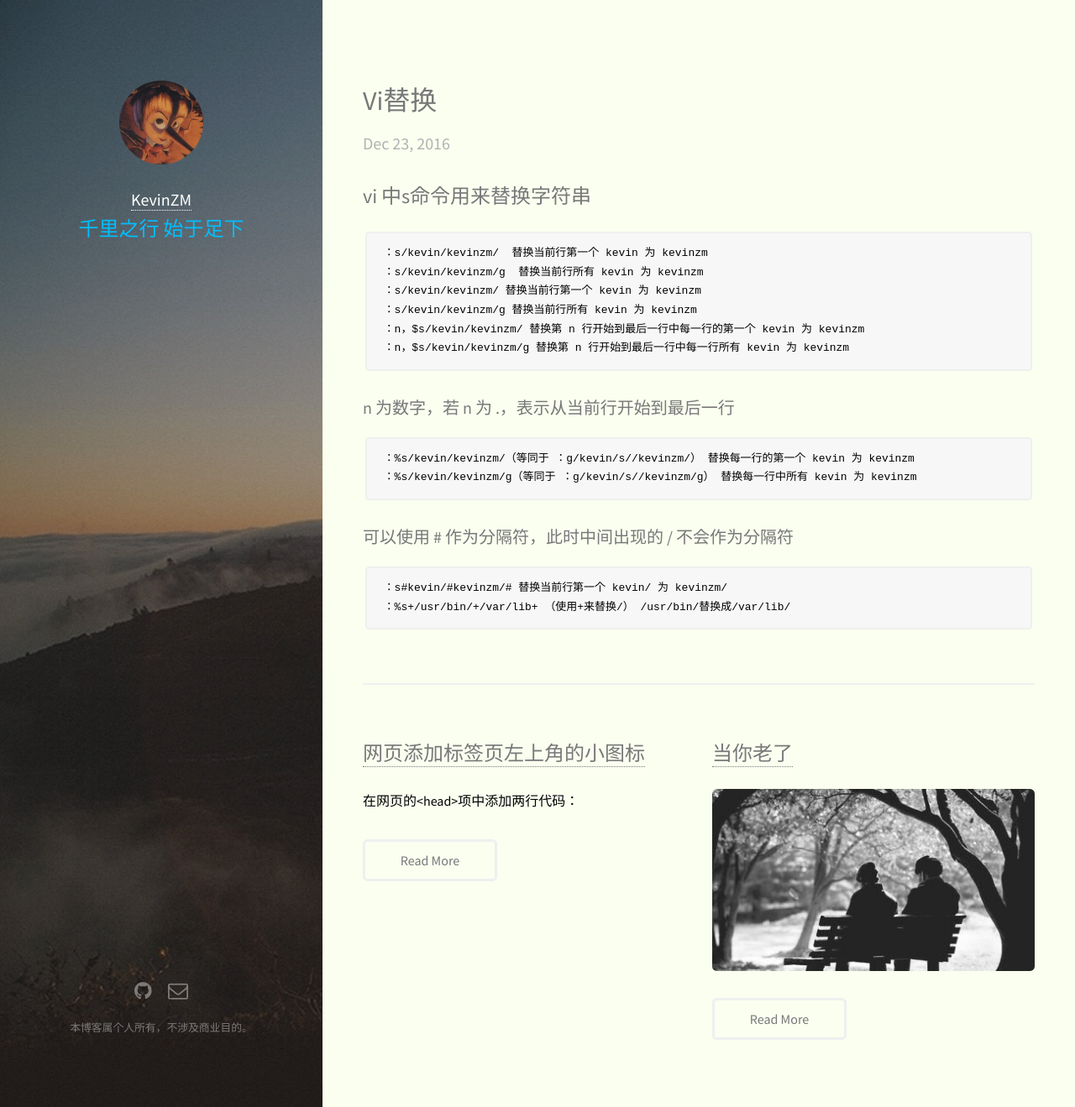
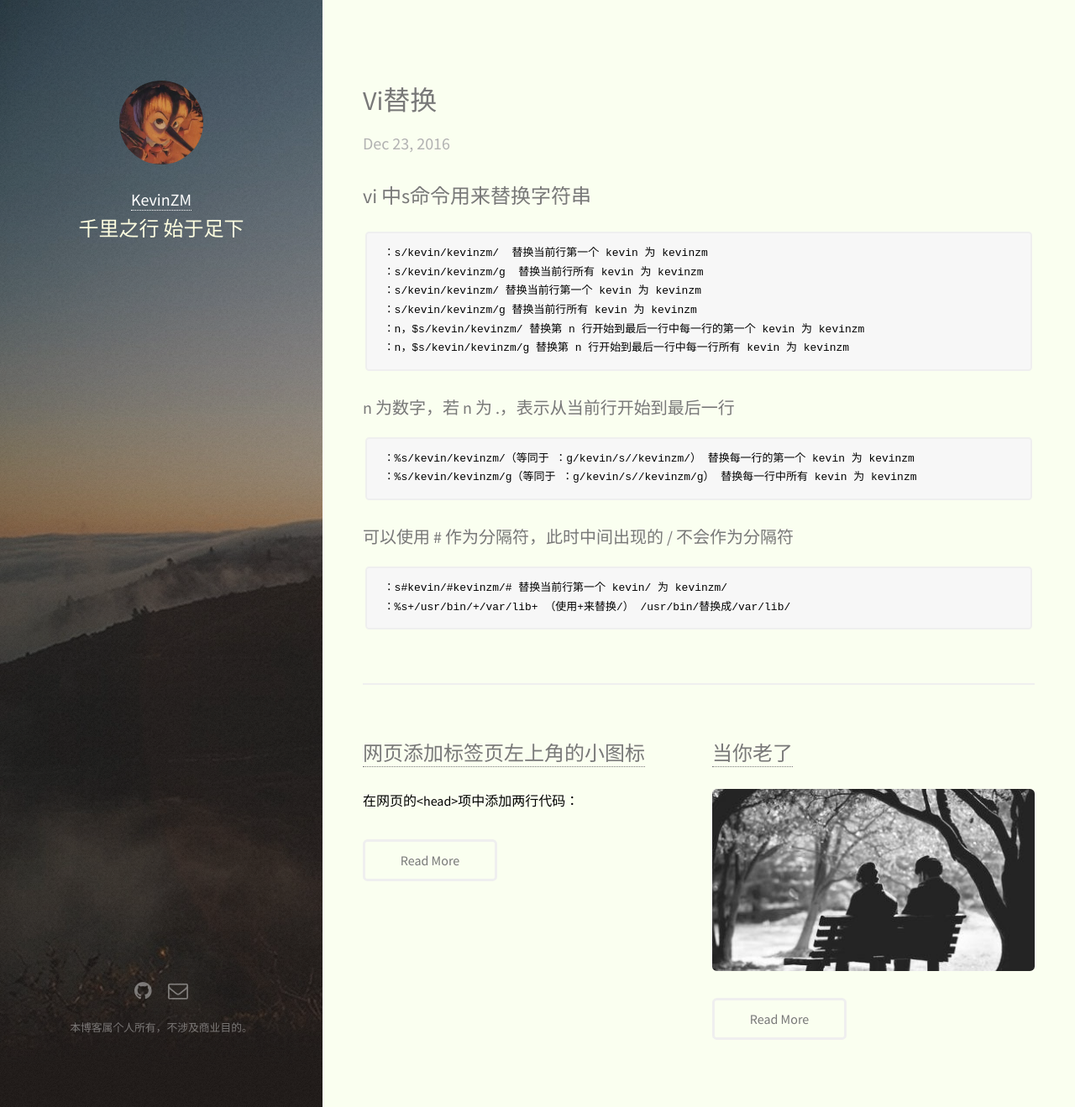
Before and after one commit to KevinZM/kevinzmmmmm.github.io, a Jekyll site: the page built from index.html, in a window 1280 px wide and 1319 px high. Shown: the whole window at 84% size. Built offline with Jekyll 4.4.1, drawn with Linux system fonts in a browser that asks for light colours.

Commit message:
修改字体颜色

```diff
--- a/_layouts/default.html
+++ b/_layouts/default.html
@@ -25,7 +25,7 @@
       <header id="header">
           <a href="/" class="image avatar"><img src="/images/avatar.jpg" alt="" /></a>
           <h1><strong><a href="/">KevinZM</a></strong></h1>
-          <h2><font color="#00BFFF">千里之行 始于足下</font></h2>
+          <h2><font color="#FFFFE0">千里之行 始于足下</font></h2>
       </header>
 
 
```
